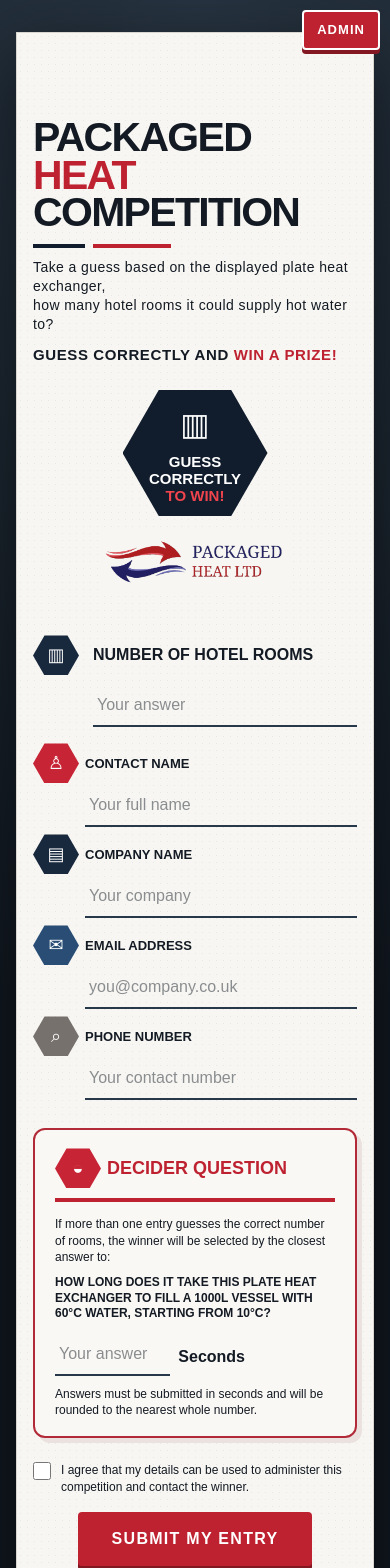
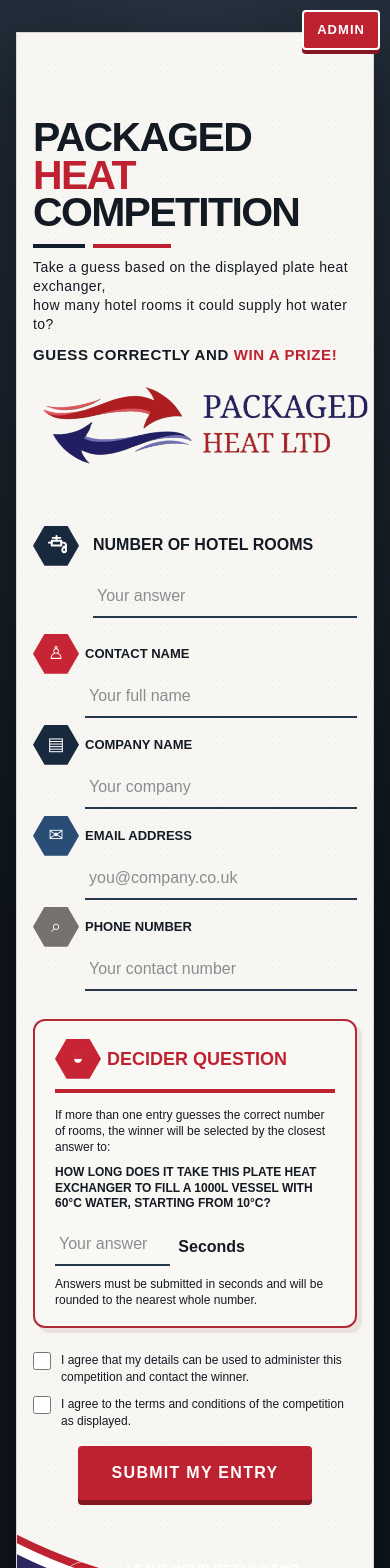
Before and after one commit to TashStapley/PackagedHeat, a Next.js app: page / in a window 390 px wide. Shown: the top 1568 px of the page. Built offline with nearby package versions, Linux system fonts and the light colour scheme.

Commit message:
finislising before making live

```diff
--- a/app/globals.css
+++ b/app/globals.css
@@ -1039,15 +1039,15 @@
 
 .badge {
   top: 90px;
-  right: 345px;
+  right: 315px;
 }
 
 .hero-brand {
   position: absolute;
-  top: 115px;
-  right: 45px;
+  top: 103px;
+  right: 55px;
   z-index: 3;
-  width: 260px;
+  width: 220px;
 }
 
 .hero-brand img {
@@ -1076,7 +1076,7 @@
 
   .hero-brand {
     top: 105px;
-    right: 35px;
+    right: 55px;
     width: 155px;
   }
 }
@@ -1108,3 +1108,389 @@
     width: 100%;
   }
 }
+
+.consent-group {
+  grid-column: 1 / -1;
+  display: grid;
+  gap: 10px;
+  max-width: 700px;
+  margin: 24px 0 16px;
+}
+
+.consent-group .consent {
+  margin: 0;
+}
+
+/* Landscape tablet layout: optimised for approximately 1024x768 to 1366x1024 */
+@media (min-width: 768px) and (max-width: 1366px) and (orientation: landscape) {
+  .page-shell {
+    min-height: 100vh;
+    padding: 8px;
+    place-items: start center;
+  }
+
+  .competition-card {
+    width: min(1180px, 100%);
+    min-height: calc(100vh - 16px);
+    padding: 22px 38px 0;
+  }
+
+  .hero-copy {
+    width: calc(100% - 360px);
+    padding-top: 0;
+  }
+
+  .hero-copy h1 {
+    font-size: clamp(39px, 5.2vw, 50px);
+    line-height: 0.88;
+  }
+
+  .title-underlines {
+    margin: 8px 0 7px;
+  }
+
+  .eyebrow,
+  .hero-copy .eyebrow {
+    margin-bottom: 6px;
+    font-size: 14px;
+    line-height: 1.25;
+  }
+
+  .instruction {
+    margin-top: 6px;
+    font-size: 15px;
+  }
+
+  .badge {
+    top: 42px;
+    right: 225px;
+    width: 125px;
+    height: 108px;
+  }
+
+  .badge .gift {
+    margin-bottom: 2px;
+    font-size: 23px;
+  }
+
+  .badge b {
+    font-size: 12px;
+  }
+
+  .hero-brand {
+    top: 55px;
+    right: 30px;
+    width: 180px;
+  }
+
+  .entry-form {
+    grid-template-columns: minmax(0, 1.35fr) minmax(285px, 0.8fr);
+    column-gap: 30px;
+    margin-top: 12px;
+  }
+
+  .answer-block {
+    grid-template-columns: 46px 175px 1fr;
+    min-height: 42px;
+    margin-bottom: 4px;
+  }
+
+  .details-grid {
+    gap: 2px;
+  }
+
+  .form-field {
+    grid-template-columns: 46px 132px 1fr;
+    min-height: 42px;
+  }
+
+  .field-icon {
+    width: 40px;
+    height: 35px;
+  }
+
+  .form-field > span:nth-child(2),
+  .answer-block label {
+    font-size: 12px;
+  }
+
+  input {
+    padding-top: 7px;
+    padding-bottom: 6px;
+    font-size: 14px;
+  }
+
+  .decider {
+    min-height: 214px;
+    margin-bottom: 2px;
+    padding: 12px 16px;
+  }
+
+  .decider-title {
+    grid-template-columns: 46px 1fr;
+    margin-bottom: 9px;
+    padding-bottom: 7px;
+  }
+
+  .decider-title strong {
+    font-size: 16px;
+  }
+
+  .decider label,
+  .decider-question-text,
+  .decider .answer-guidance {
+    font-size: 12px;
+    line-height: 1.25;
+  }
+
+  .decider-question-text {
+    margin: 7px 0;
+  }
+
+  .decider-input {
+    max-width: 190px;
+  }
+
+  .decider .answer-guidance {
+    margin-top: 7px;
+  }
+
+  .consent-group {
+    gap: 5px;
+    margin: 9px 0 8px;
+  }
+
+  .consent-group .consent {
+    min-height: 24px;
+    align-items: center;
+    font-size: 12px;
+  }
+
+  .consent input {
+    width: 20px;
+    height: 20px;
+  }
+
+  .submit-button {
+    min-height: 46px;
+    margin-bottom: 6px;
+    padding: 11px 28px;
+  }
+
+  .card-footer {
+    z-index: 1;
+    min-height: 178px;
+    margin: -35px -38px 0;
+    padding: 105px 38px 16px;
+  }
+
+  .footer-message > span {
+    width: 44px;
+    height: 44px;
+    font-size: 20px;
+  }
+
+  .footer-message p {
+    font-size: 13px;
+  }
+
+  .admin-page-button {
+    top: 8px;
+    right: 8px;
+    padding: 8px 13px;
+  }
+
+  .admin-shell {
+    min-height: 100vh;
+    padding: 12px;
+  }
+
+  .admin-card {
+    width: min(520px, 100%);
+    padding: 30px;
+  }
+
+  .admin-kicker {
+    margin-top: 18px;
+  }
+
+  .admin-card h1 {
+    font-size: 36px;
+  }
+
+  .admin-card form {
+    margin: 20px 0;
+  }
+}
+
+/* Extra compression for shorter landscape tablets without reducing touch targets */
+@media (min-width: 768px) and (max-width: 1366px) and (orientation: landscape) and (max-height: 700px) {
+  .competition-card {
+    padding-top: 15px;
+  }
+
+  .hero-copy h1 {
+    font-size: clamp(35px, 4.7vw, 43px);
+  }
+
+  .eyebrow,
+  .hero-copy .eyebrow {
+    font-size: 12px;
+  }
+
+  .instruction {
+    font-size: 13px;
+  }
+
+  .badge {
+    top: 28px;
+  }
+
+  .hero-brand {
+    top: 38px;
+  }
+
+  .entry-form {
+    margin-top: 6px;
+  }
+
+  .answer-block,
+  .form-field {
+    min-height: 38px;
+  }
+
+  .card-footer {
+    min-height: 150px;
+    margin-top: -42px;
+    padding-top: 88px;
+  }
+}
+
+/* Right-hand column containing the decider and competition badge */
+.decider-column {
+  grid-column: 2;
+  grid-row: 1 / span 2;
+  display: flex;
+  flex-direction: column;
+  align-items: center;
+  gap: 14px;
+}
+
+/* Reset the decider's original grid positioning */
+.decider-column .decider {
+  grid-column: auto;
+  grid-row: auto;
+  align-self: stretch;
+  width: 100%;
+  margin: 0;
+}
+
+/* Place the navy hexagon underneath the decider */
+.decider-column .decider-badge {
+  position: static;
+  top: auto;
+  right: auto;
+  float: none;
+  flex-shrink: 0;
+  width: 125px;
+  height: 108px;
+  margin: 0;
+}
+
+.decider-column .decider-badge .gift {
+  margin-bottom: 2px;
+  font-size: 23px;
+}
+
+.decider-column .decider-badge b {
+  font-size: 12px;
+}
+
+@media (max-width: 760px) {
+  .decider-column {
+    display: flex;
+    width: 100%;
+    margin-top: 28px;
+  }
+
+  .decider-column .decider {
+    margin: 0;
+  }
+
+  .decider-column .decider-badge {
+    width: 125px;
+    height: 108px;
+  }
+}
+
+/* Align the submit button and competition hexagon */
+.submit-row {
+  grid-column: 1 / -1;
+  display: grid;
+  grid-template-columns: 1fr auto 1fr;
+  align-items: center;
+  min-height: 110px;
+  margin-bottom: 6px;
+}
+
+.submit-row .submit-button {
+  grid-column: 2;
+  margin: 0;
+}
+
+.submit-row .submit-badge {
+  position: static;
+  grid-column: 3;
+  justify-self: center;
+  float: none;
+  width: 125px;
+  height: 108px;
+  margin: 0;
+}
+
+.submit-row .submit-badge .gift {
+  margin-bottom: 2px;
+  font-size: 23px;
+}
+
+.submit-row .submit-badge b {
+  font-size: 12px;
+}
+
+@media (max-width: 760px) {
+  .submit-row {
+    display: flex;
+    flex-direction: column;
+    gap: 18px;
+  }
+
+  .submit-row .submit-button {
+    order: 1;
+  }
+
+  .submit-row .submit-badge {
+    order: 2;
+  }
+}
+
+@media (min-width: 768px) and (max-width: 1366px) and (orientation: landscape) {
+  .hero-brand {
+    right: 70px;
+  }
+}
+
+/* Make Packaged Heat logo bigger */
+.hero-brand {
+  width: 350px;
+}
+
+/* Move swoosh/footer up */
+
+.submit-row {
+  min-height: 90px;
+  margin-bottom: 0;
+}
+
+.card-footer {
+  margin-top: -100px;
+}
--- a/app/page.tsx
+++ b/app/page.tsx
@@ -45,7 +45,9 @@
       form.reset();
     } catch (error) {
       setStatus("error");
-      setMessage(error instanceof Error ? error.message : "Please try again.");
+      setMessage(
+        error instanceof Error ? error.message : "Please try again."
+      );
     }
   }
 
@@ -55,7 +57,10 @@
         ADMIN
       </a>
 
-      <section className="competition-card" aria-labelledby="competition-title">
+      <section
+        className="competition-card"
+        aria-labelledby="competition-title"
+      >
         <div className="decorative-hex hex-one" aria-hidden="true" />
         <div className="decorative-hex hex-two" aria-hidden="true" />
         <div className="decorative-hex hex-three" aria-hidden="true" />
@@ -86,17 +91,6 @@
           </p>
         </header>
 
-        <aside className="badge" aria-label="Guess correctly to win">
-          <span className="gift">▥</span>
-          <b>
-            GUESS
-            <br />
-            CORRECTLY
-            <br />
-            <em>TO WIN!</em>
-          </b>
-        </aside>
-
         <div className="hero-brand">
           <img
             src="/image/packaged-heat-logo.png"
@@ -106,8 +100,29 @@
 
         <form className="entry-form" onSubmit={submitEntry}>
           <div className="answer-block">
-            <Icon tone="#18283d">▥</Icon>
+            <Icon tone="#18283d">
+              <svg
+                width="23"
+                height="23"
+                viewBox="0 0 24 24"
+                fill="none"
+                stroke="currentColor"
+                strokeWidth="2"
+                strokeLinecap="round"
+                strokeLinejoin="round"
+                aria-hidden="true"
+              >
+                <path d="M8 4h8" />
+                <path d="M12 2v5" />
+                <path d="M7 7h10v5H7z" />
+                <path d="M7 9H4" />
+                <path d="M17 9h2a3 3 0 0 1 3 3v2" />
+                <path d="M22 16.5c0 1.4-.9 2.5-2 2.5s-2-1.1-2-2.5c0-1.1 2-3.5 2-3.5s2 2.4 2 3.5z" />
+              </svg>
+            </Icon>
+
             <label htmlFor="rooms">NUMBER OF HOTEL ROOMS</label>
+
             <input
               id="rooms"
               name="rooms"
@@ -123,6 +138,7 @@
             <label className="form-field">
               <Icon tone="#c72535">♙</Icon>
               <span>CONTACT NAME</span>
+
               <input
                 name="name"
                 autoComplete="name"
@@ -134,6 +150,7 @@
             <label className="form-field">
               <Icon tone="#18283d">▤</Icon>
               <span>COMPANY NAME</span>
+
               <input
                 name="company"
                 autoComplete="organization"
@@ -145,6 +162,7 @@
             <label className="form-field">
               <Icon tone="#294d75">✉</Icon>
               <span>EMAIL ADDRESS</span>
+
               <input
                 name="email"
                 type="email"
@@ -157,6 +175,7 @@
             <label className="form-field">
               <Icon tone="#77716e">⌕</Icon>
               <span>PHONE NUMBER</span>
+
               <input
                 name="phone"
                 type="tel"
@@ -167,6 +186,7 @@
             </label>
           </div>
 
+          <div className="decider-column">
             <div className="decider">
               <div className="decider-title">
                 <Icon tone="#c72535">◒</Icon>
@@ -198,18 +218,47 @@
                 nearest whole number.
               </p>
             </div>
+          </div>
 
+          <div className="consent-group">
             <label className="consent">
-            <input type="checkbox" name="consent" value="yes" required />
+              <input
+                type="checkbox"
+                name="consent"
+                value="yes"
+                required
+              />
+
               <span>
-              I agree that my details can be used to administer this competition
-              and contact the winner.
+                I agree that my details can be used to administer this
+                competition and contact the winner.
               </span>
             </label>
 
-          <button className="submit-button" disabled={status === "sending"}>
+            <label className="consent">
+              <input
+                type="checkbox"
+                name="termsAccepted"
+                value="yes"
+                required
+              />
+
+              <span>
+                I agree to the terms and conditions of the competition as
+                displayed.
+              </span>
+            </label>
+          </div>
+
+          <div className="submit-row">
+            <button
+              type="submit"
+              className="submit-button"
+              disabled={status === "sending"}
+            >
               {status === "sending" ? "SUBMITTING…" : "SUBMIT MY ENTRY"}
             </button>
+          </div>
 
           {message && (
             <p className={`form-message ${status}`} role="status">
@@ -221,6 +270,7 @@
         <footer className="card-footer">
           <div className="footer-message">
             <span>♕</span>
+
             <p>
               <strong>
                 LEAVE YOUR DETAILS FOR
@@ -228,10 +278,10 @@
                 THE CHANCE TO WIN!
               </strong>
               <br />
+
               <small>The winner will be contacted after the event.</small>
             </p>
           </div>
-
         </footer>
       </section>
     </main>
--- a/package.json
+++ b/package.json
@@ -31,6 +31,7 @@
     "drizzle-kit": "0.31.10",
     "eslint": "9.39.4",
     "eslint-config-next": "16.2.6",
+    "prettier": "^3.9.6",
     "react-server-dom-webpack": "19.2.6",
     "tailwindcss": "4.2.1",
     "typescript": "5.9.3",
```
Also changed, not shown: app/api/submissions/route.ts (+141 -3 lines), 1 other file (tests, documents, lock files or other folders). Lines whose indentation alone changed are shown as unchanged.
